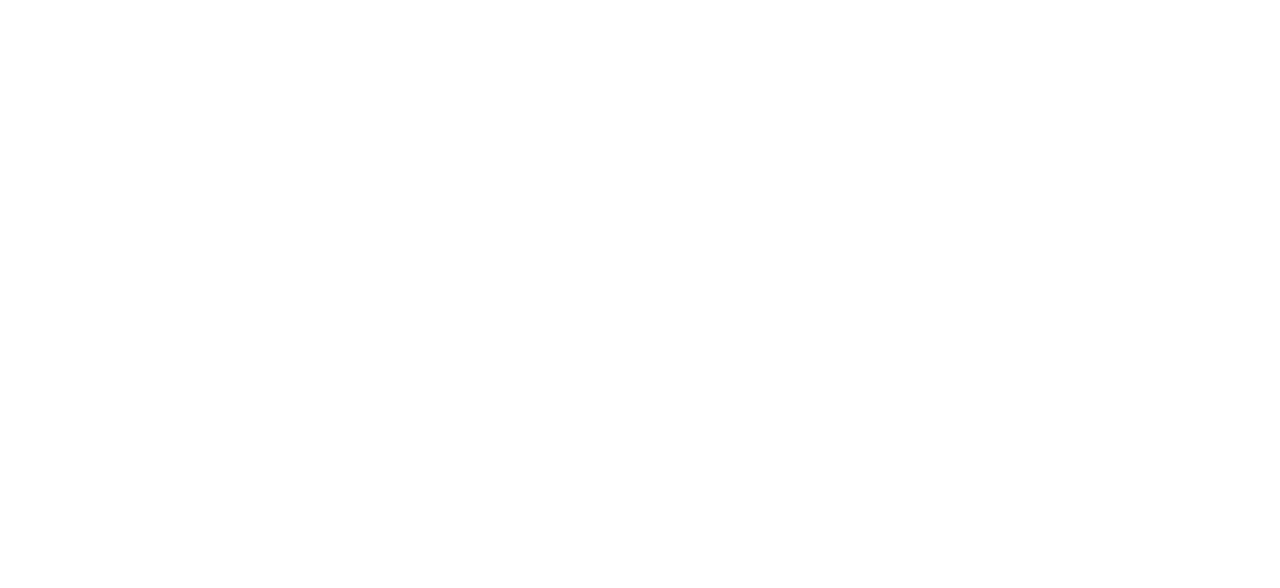
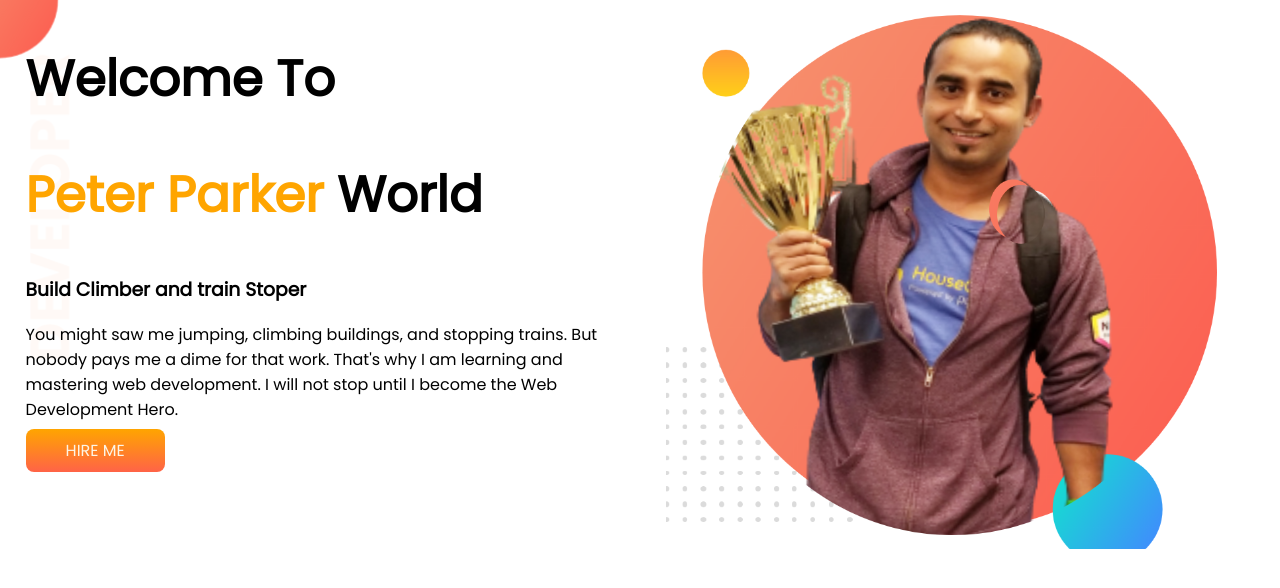
Before and after one commit to ihkhimel/Developer-portfolio, a plain HTML site: page index.html in a window 1280 px wide. Drawn offline with Linux system fonts and the light colour scheme.

Commit message:
top banner adde

```diff
--- a/index.html
+++ b/index.html
@@ -5,9 +5,24 @@
     <meta http-equiv="X-UA-Compatible" content="IE=edge">
     <meta name="viewport" content="width=device-width, initial-scale=1.0">
     <title>Ihk Himel Portfolio</title>
+    <link rel="preconnect" href="https://fonts.googleapis.com">
+<link rel="preconnect" href="https://fonts.gstatic.com" crossorigin>
+<link href="https://fonts.googleapis.com/css2?family=Poppins&display=swap" rel="stylesheet">
     <link rel="stylesheet" href="style.css">
 </head>
 <body>
+ <section class="top-banner">
+    <div class="half-width">
+        <h1>Welcome To</h1>
+        <h1 ><span class="orange-color">Peter Parker</span> World</h1>
+    <h3>Build Climber and train Stoper</h3>
+    <p>You might saw me jumping, climbing buildings, and stopping trains. But nobody pays me a dime for that work. That's why I am learning and mastering web development. I will not stop until I become the Web Development Hero.</p>
+    <a class="link-button" target="_blank" href="https://www.linkedin.com/in/md-imran-hossain-khandaker-108216166/" >HIRE ME</a>
+</div>
+<div class="half-width">
+<img src="images/my-bg.png" alt="">
+</div>
+ </section>
 
 </body>
 </html>
--- a/style.css
+++ b/style.css
@@ -0,0 +1,34 @@
+body{
+    font-family: 'Poppins', sans-serif;
+    margin: 0%;
+}
+h1{
+font-size: 50px;
+
+}
+.orange-color{
+    color: orange;
+}
+section{
+    display: flex;
+}
+.half-width{
+    width: 50%;
+    padding-left: 2%;
+}
+.half-width img{
+    width: 90%;
+}
+.link-button{
+    text-decoration: none ;
+background-image:linear-gradient(orange,tomato) ;
+padding: 10px 40px;
+color: oldlace;
+font-weight: 400;
+border-radius: 8px;
+}
+.top-banner{
+    background-image: url(images/top-banner.png);
+    background-repeat: no-repeat;
+
+}
```
Also changed, not shown: images/dream-bg.png (added), images/exp-bg.png (added), images/jhankar.png (added), images/jhankar2.png (added), images/my-bg.png (added), images/my-bg2.png (added), images/top-banner.png (added), 7 other files.
